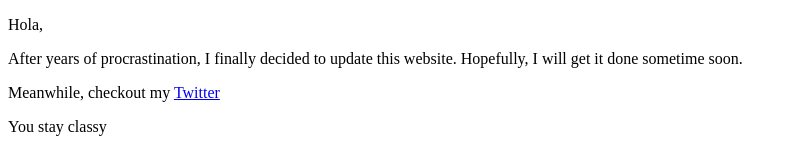
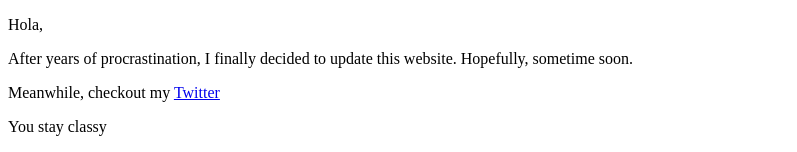
Before and after one commit to celento/celento.me-, a Next.js app: page / in a window 1280 px wide. Shown: the top 152 px of the page, without its empty margins (0-797 px from the left). Built offline with nearby package versions, Linux system fonts and the light colour scheme.

Commit message:
text edit

```diff
--- a/pages/index.js
+++ b/pages/index.js
@@ -15,7 +15,7 @@ export default function Home() {
 
         <p className="mt-3 text-2xl">
          <span className="text-yellow-500">Hola,</span>
-         <p className="my-1">After years of procrastination, I finally decided to update this website. Hopefully, I will get it done sometime soon.</p>
+         <p className="my-1">After years of procrastination, I finally decided to update this website. Hopefully, sometime soon.</p>
          <p className="text-base my-2">Meanwhile, checkout my <a target="_blank" className=" text-yellow-500 hover:underline transition-all hover:opacity-80" href="https://www.twitter.com/celento">Twitter</a></p>
 
          <p className="italic text-base">You stay classy</p>
```
